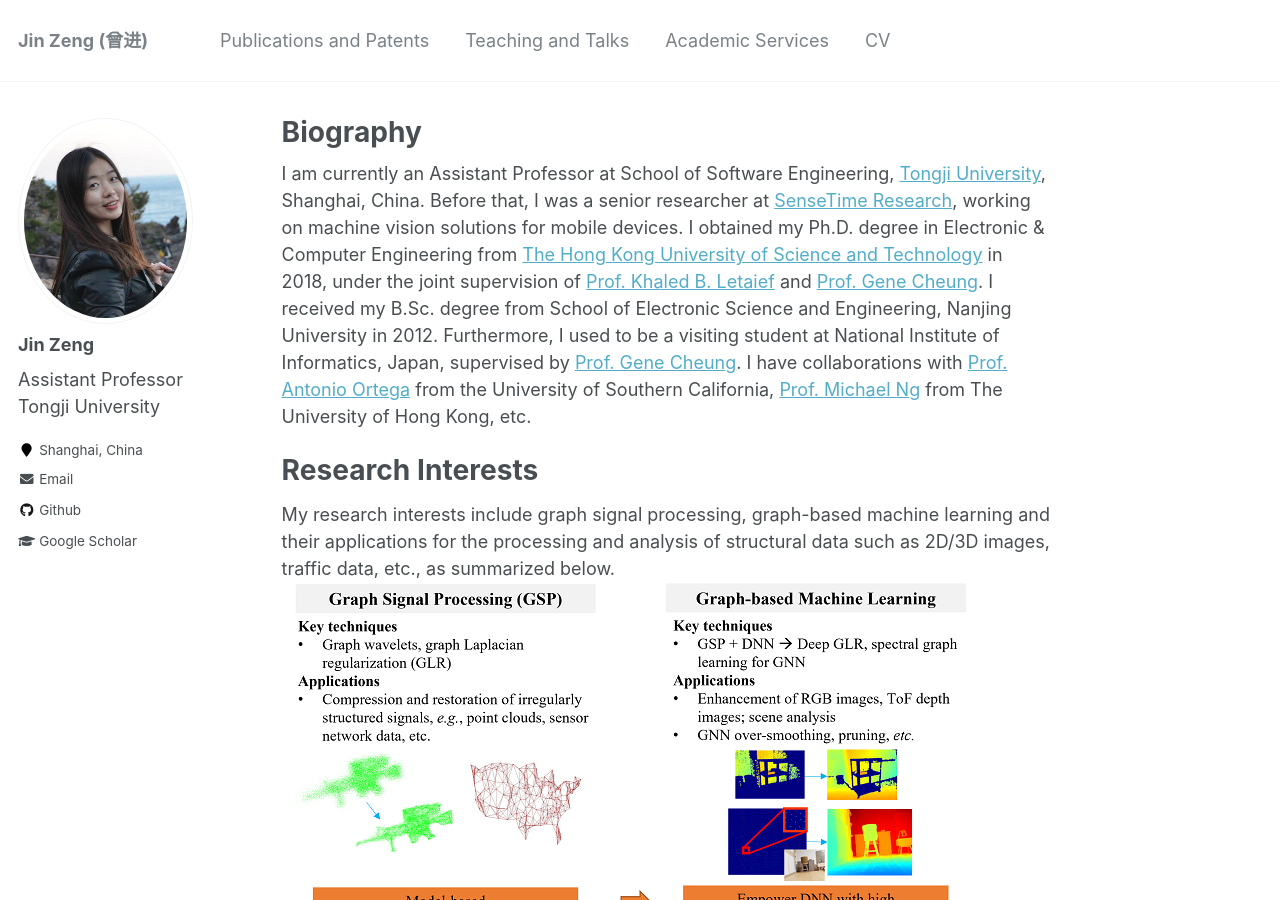
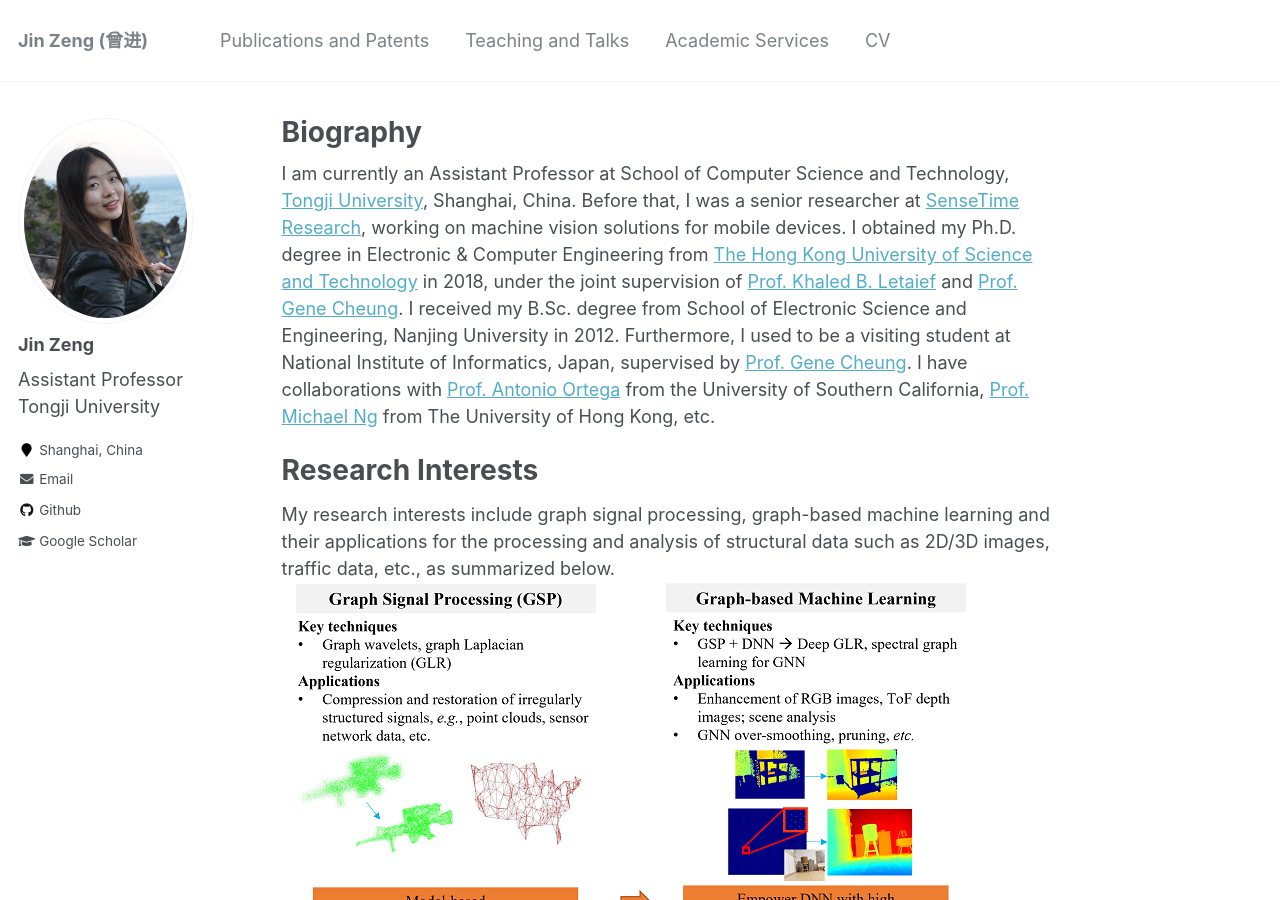
Before and after one commit to jzengust/jzengust.github.io, a Jekyll site: the page built from _pages/about.md, in a window 1280 px wide and 900 px high. Built offline with Jekyll 4.4.1, drawn with Linux system fonts in a browser that asks for light colours.

Commit message:
Update about.md

```diff
--- a/_pages/about.md
+++ b/_pages/about.md
@@ -8,7 +8,7 @@ redirect_from:
   - /about.html
 ---
 
-I am currently an Assistant Professor at School of Software Engineering, [Tongji University](https://en.tongji.edu.cn/), Shanghai, China.
+I am currently an Assistant Professor at School of Computer Science and Technology, [Tongji University](https://en.tongji.edu.cn/), Shanghai, China.
 Before that, I was a senior researcher at [SenseTime Research](https://www.sensetime.com/en), working on machine vision solutions for mobile devices.
 I obtained my Ph.D. degree in Electronic & Computer Engineering from [The Hong Kong University of Science and Technology](https://hkust.edu.hk/) in 2018, under the joint supervision of [Prof. Khaled B. Letaief](https://eekhaled.home.ece.ust.hk/) and [Prof. Gene Cheung](https://www.eecs.yorku.ca/~genec/index.html).
 I received my B.Sc. degree from School of Electronic Science and Engineering, Nanjing University in 2012.
```
